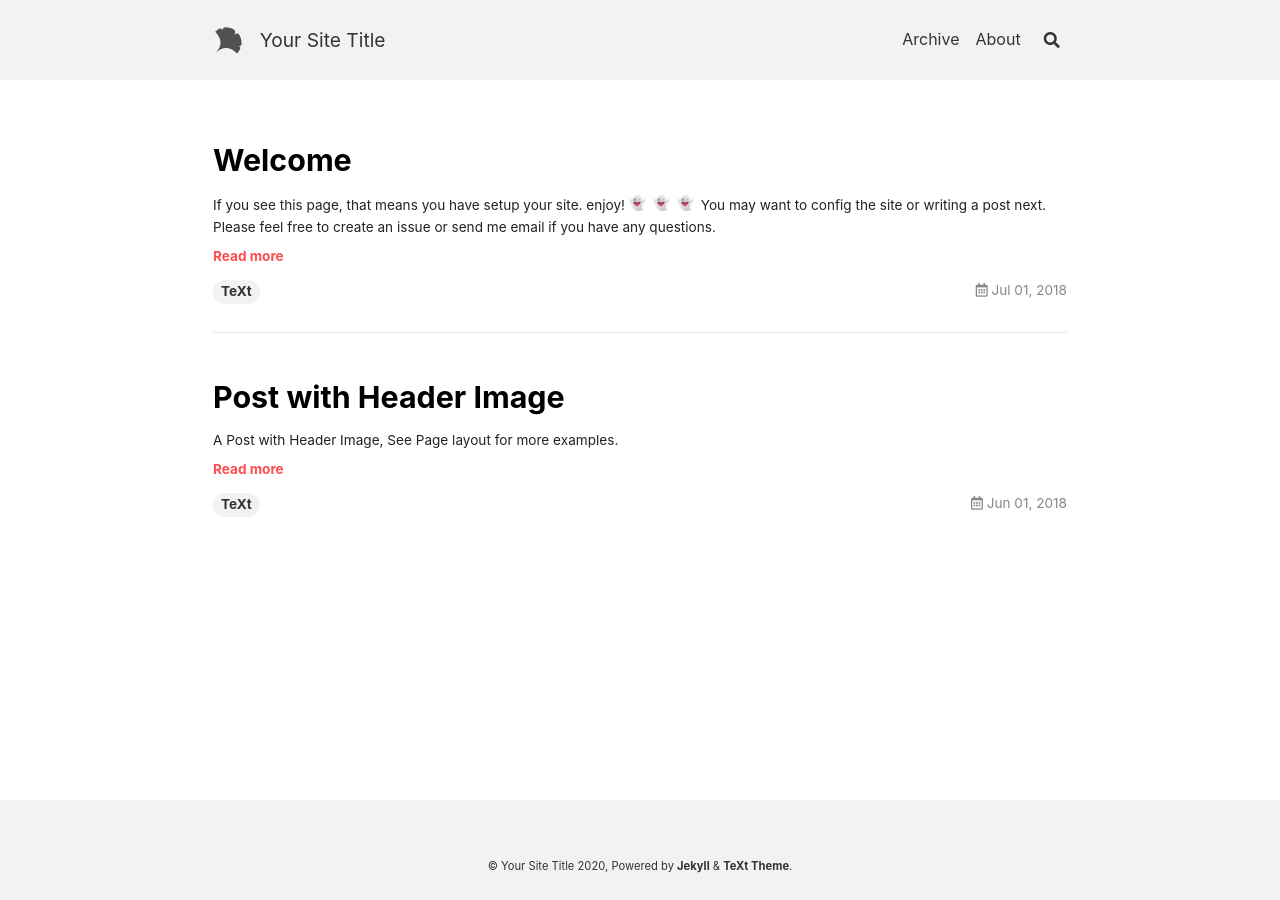
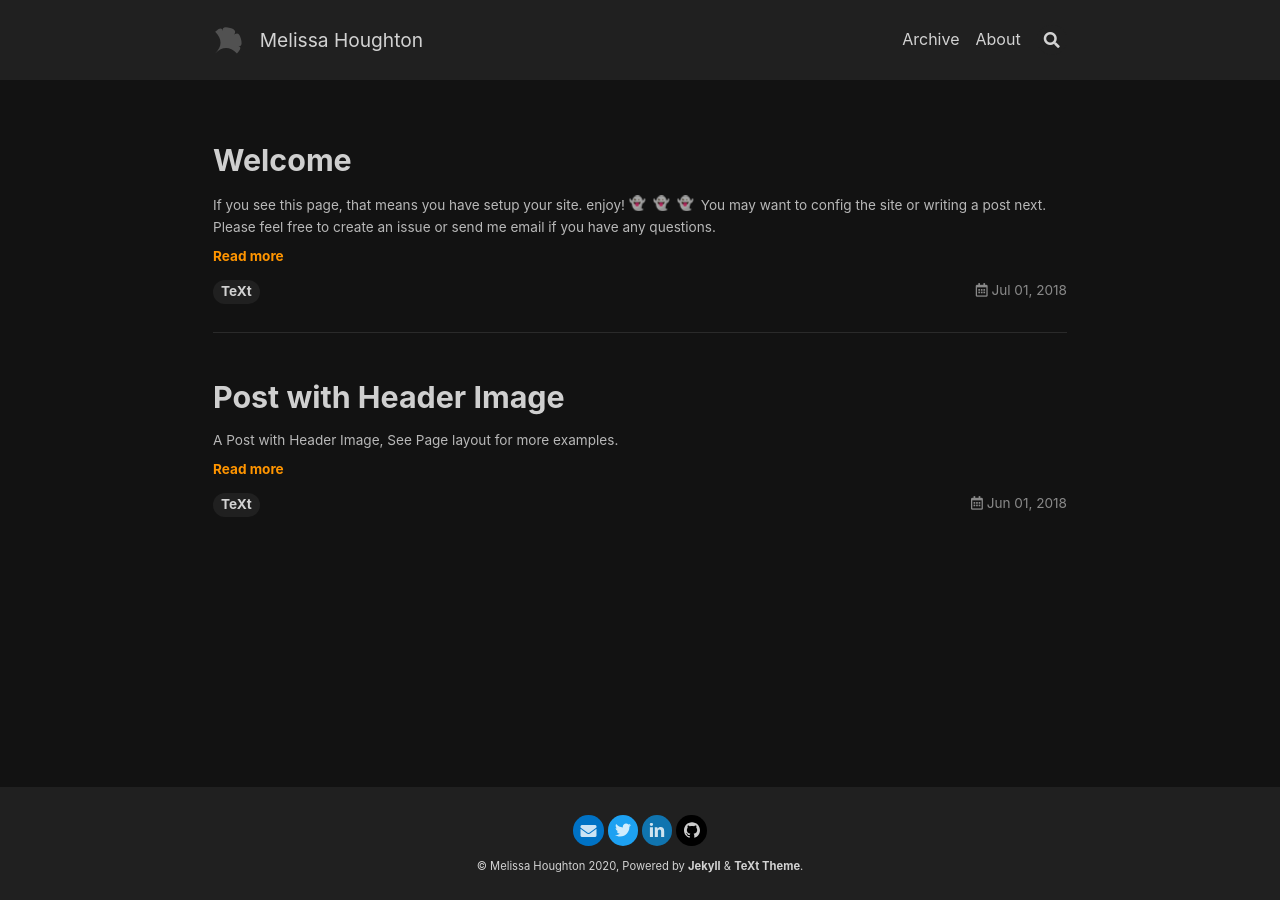
Before and after one commit to melissahoughton/melissahoughton.github.io, a Jekyll site: the page built from index.html, in a window 1280 px wide. Built offline with Jekyll 4.4.1, drawn with Linux system fonts in a browser that asks for light colours; nearby versions of some CDN libraries; emoji names are drawn with the system emoji font; the list of posts is cut into pages by our own code.

Commit message:
Custom favicon and config

```diff
--- a/_config.yml
+++ b/_config.yml
@@ -16,46 +16,46 @@
 
 ## => Site Settings
 ##############################
-text_skin: default # "default" (default), "dark", "forest", "ocean", "chocolate", "orange"
-highlight_theme: default # "default" (default), "tomorrow", "tomorrow-night", "tomorrow-night-eighties", "tomorrow-night-blue", "tomorrow-night-bright"
+text_skin: dark # "default" (default), "dark", "forest", "ocean", "chocolate", "orange"
+highlight_theme: tomorrow-night # "default" (default), "tomorrow", "tomorrow-night", "tomorrow-night-eighties", "tomorrow-night-blue", "tomorrow-night-bright"
 url     : # the base hostname & protocol for your site e.g. https://www.someone.com
 baseurl : # does not include hostname
-title   : Your Site Title
+title   : Melissa Houghton
 description: > # this means to ignore newlines until "Language & timezone"
   Your Site Description
 
 
 ## => Language and Timezone
 ##############################
-lang: # the language of your site, default as "en"
-timezone: # see https://en.wikipedia.org/wiki/List_of_tz_database_time_zones for the available values
+lang: en # the language of your site, default as "en"
+timezone: #Australia/Melbourne # see https://en.wikipedia.org/wiki/List_of_tz_database_time_zones for the available values
 
 
 ## => Author and Social
 ##############################
 author:
   type      : # "person" (default), "organization"
-  name      : Your Name
+  name      : Melissa Houghton
   url       :
   avatar    : # path or url of avatar image (square)
-  bio       : I am an amazing person.
-  email     :
+  bio       : Senior Developer | Community Engager | Leader
+  email     : melissahoughton@outlook.com
   facebook  : # "user_name" the last part of your profile url, e.g. https://www.facebook.com/user_name
-  twitter   : # "user_name" the last part of your profile url, e.g. https://twitter.com/user_name
+  twitter   : meliss_houghton # "user_name" the last part of your profile url, e.g. https://twitter.com/user_name
   weibo     : # "user_id"   the last part of your profile url, e.g. https://www.weibo.com/user_id/profile?...
   googleplus: # "user_id"   the last part of your profile url, e.g. https://plus.google.com/u/0/user_id
   telegram  : # "user_name" the last part of your profile url, e.g. https://t.me/user_name
   medium    : # "user_name" the last part of your profile url, e.g. https://medium.com/user_name
   zhihu     : # "user_name" the last part of your profile url, e.g. https://www.zhihu.com/people/user_name
   douban    : # "user_name" the last part of your profile url, e.g. https://www.douban.com/people/user_name
-  linkedin  : # "user_name" the last part of your profile url, e.g. https://www.linkedin.com/in/user_name
-  github    : # "user_name" the last part of your profile url, e.g. https://github.com/user_name
+  linkedin  : melissa-houghton # "user_name" the last part of your profile url, e.g. https://www.linkedin.com/in/user_name
+  github    : melissahoughton # "user_name" the last part of your profile url, e.g. https://github.com/user_name
   npm       : # "user_name" the last part of your profile url, e.g. https://www.npmjs.com/~user_name
 
 
 ## => GitHub Repository (if the site is hosted by GitHub)
 ##############################
-repository: user_name/repo_name
+repository: melissahoughton/melissahoughton.github.io
 repository_tree: master
 
 
--- a/assets/browserconfig.xml
+++ b/assets/browserconfig.xml
@@ -2,8 +2,8 @@
 <browserconfig>
     <msapplication>
         <tile>
-            <square150x150logo src="assets/mstile-150x150.png"/>
-            <TileColor>#b91d47</TileColor>
+            <square150x150logo src="/mstile-150x150.png"/>
+            <TileColor>#da532c</TileColor>
         </tile>
     </msapplication>
 </browserconfig>
```
Also changed, not shown: _includes/images/logo.jpg (added), assets/android-chrome-192x192.png, assets/android-chrome-512x512.png, assets/apple-touch-icon.png, assets/favicon-16x16.png, assets/favicon-32x32.png, assets/favicon.ico, assets/images/logo/logo.svg, assets/mstile-150x150.png, assets/safari-pinned-tab.svg, assets/site.webmanifest.
